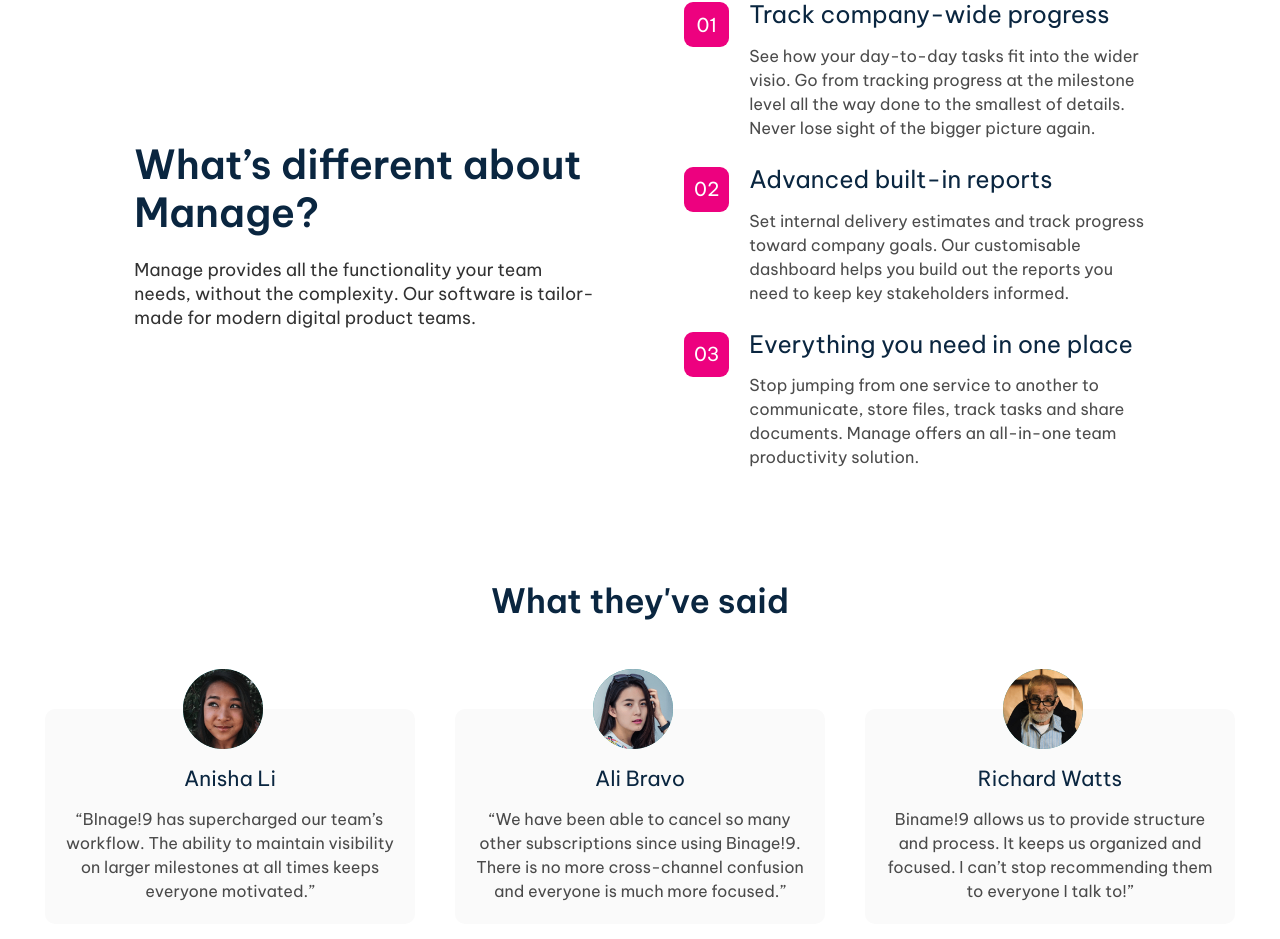
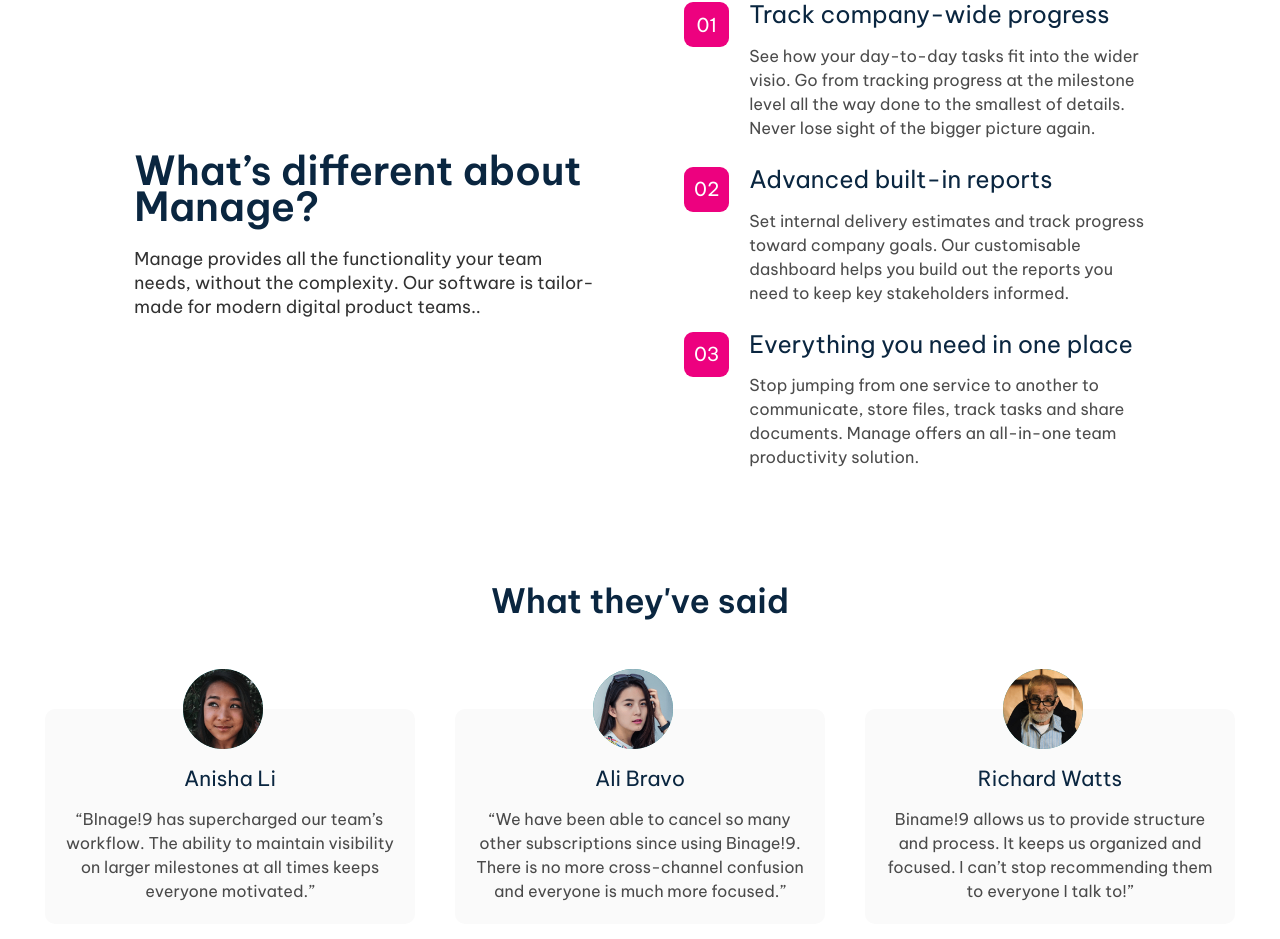
Before and after one commit to mulbahoplanojames/Binage-9, a React (Vite) app: page / in a window 1280 px wide. Shown: the part 815-1754 px from the top of the page. Built offline with nearby package versions, Linux system fonts and the light colour scheme.

Commit message:
Update About_Manage.jsx

```diff
--- a/src/Components/ManageAbout/About_Manage.jsx
+++ b/src/Components/ManageAbout/About_Manage.jsx
@@ -3,12 +3,16 @@ import Styles from "/src/Components/ManageAbout/About_Manage.module.css";
 import styled from "styled-components";
 import Content_wripper from "./Content_wripper";
 
-const Title = styled.h1({
-  fontSize: "2.5rem",
-  lineHeight: "3rem",
-  paddingBottom: "1.3rem",
-  color: "#0a2640",
-});
+const Title = styled.h1`
+  font-size: 2.5rem;
+  line-height: 2.3rem;
+  padding-bottom: 1.3rem;
+  color: #0a2640;
+
+  @media screen and (max-width: 767px) {
+    font-size: 1.9rem;
+  }
+`;
 
 const Description = styled.p({
   fontSize: "1.1rem",
@@ -25,7 +29,7 @@ const About_Us = () => {
             <Description>
               Manage provides all the functionality your team needs, without the
               complexity. Our software is tailor-made for modern digital product
-              teams.
+              teams..
             </Description>
           </div>
           <div className={Styles.about_us_content}>
```
